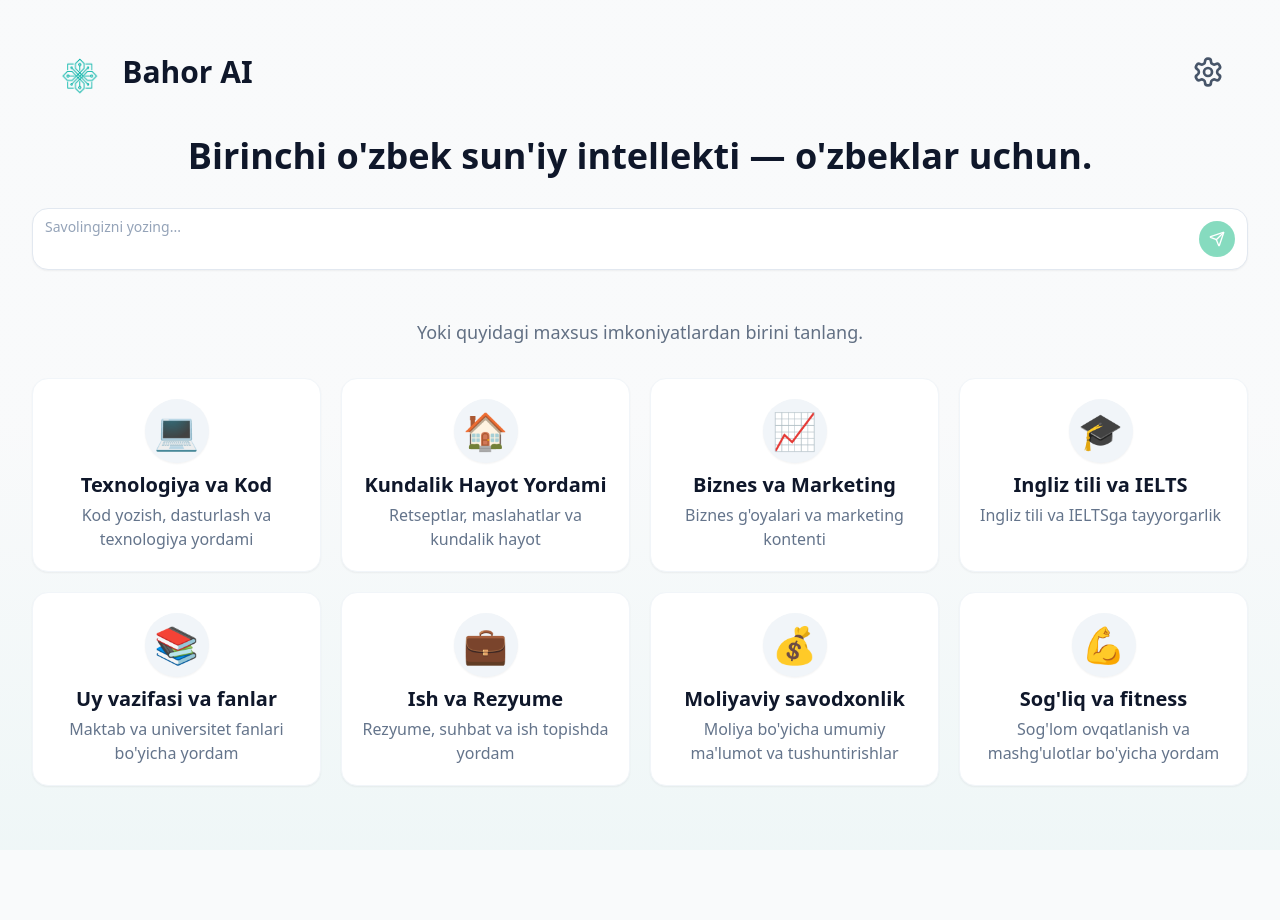
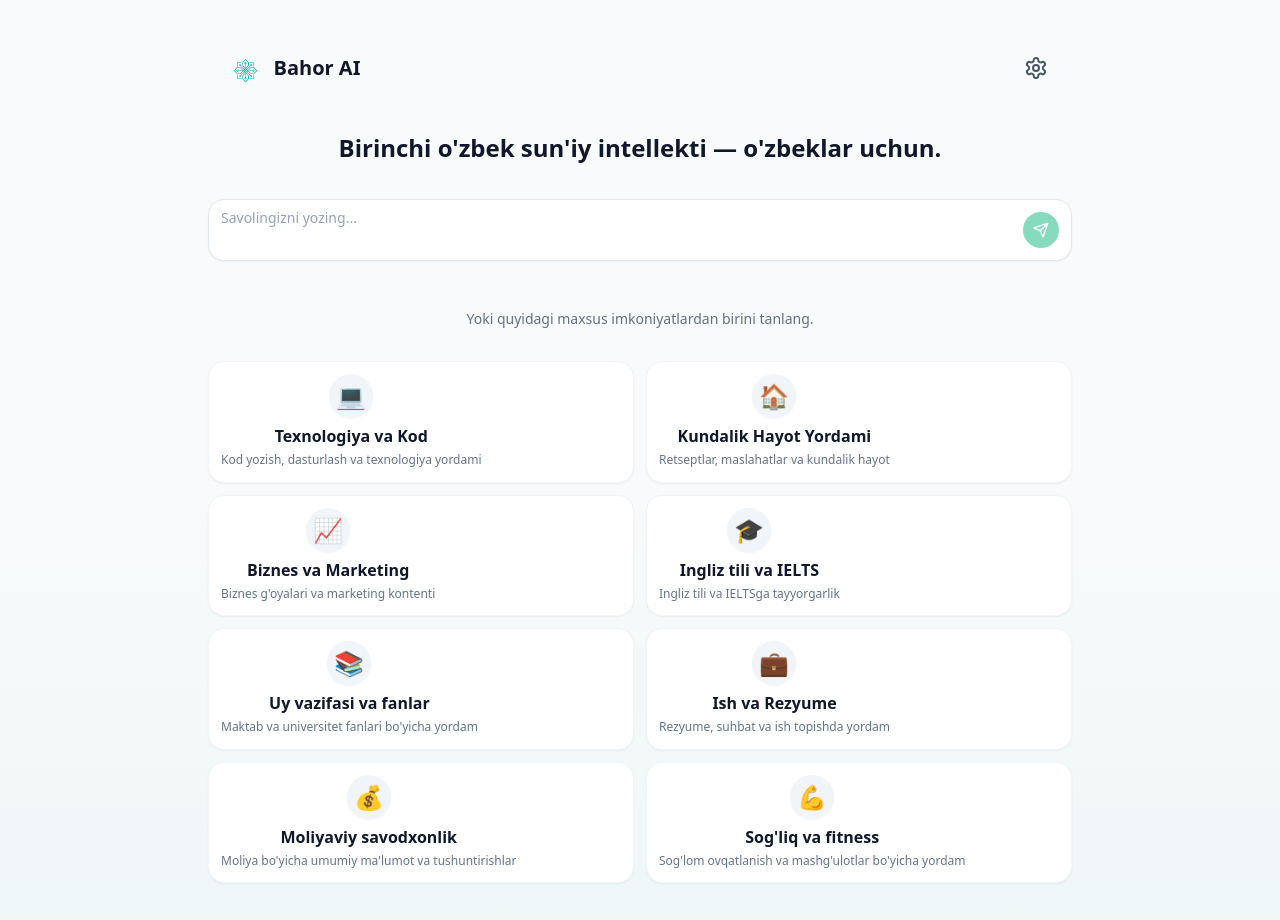
Before and after one commit to shakhzodkuvonovuz-cell/bahor-yordamchi-app, a React (Vite) app: page /modes in a window 1280 px wide. Shown: the top 920 px of the page. Before the commit the page ends 850 px from the top, so only its background shows below. Built offline with nearby package versions, Linux system fonts and the light colour scheme; the HTML template or start-up script is replaced by a standard one.

Commit message:
Reverted to commit 94778f7f421dc86f53728d65f513b9e3a07473bf

```diff
--- a/src/components/ModeCard.tsx
+++ b/src/components/ModeCard.tsx
@@ -15,17 +15,17 @@ export default function ModeCard({ mode, language, onClick }: ModeCardProps) {
   return (
     <button
       onClick={onClick}
-      className="w-full rounded-2xl bg-white dark:bg-slate-900 border border-slate-100 dark:border-slate-800 shadow-sm hover:shadow-md transition-shadow p-3 md:p-4 lg:p-5 flex flex-col gap-2 md:gap-3 text-left active:scale-95"
+      className="w-full rounded-2xl bg-white dark:bg-slate-900 border border-slate-100 dark:border-slate-800 shadow-sm hover:shadow-md transition-shadow p-3 flex flex-col gap-2 text-left active:scale-95"
     >
       <div className="flex flex-col items-center text-center gap-2">
-        <div className="w-11 h-11 md:w-14 md:h-14 lg:w-16 lg:h-16 rounded-full bg-slate-100 dark:bg-slate-800 flex items-center justify-center text-2xl md:text-3xl lg:text-4xl shadow-sm">
+        <div className="w-11 h-11 rounded-full bg-slate-100 dark:bg-slate-800 flex items-center justify-center text-2xl shadow-sm">
           {mode.icon}
         </div>
         <div className="space-y-1">
-          <h3 className="text-base md:text-lg lg:text-xl font-semibold text-slate-900 dark:text-slate-100 leading-tight">
+          <h3 className="text-base font-semibold text-slate-900 dark:text-slate-100 leading-tight">
             {modeTranslation.title}
           </h3>
-          <p className="text-xs md:text-sm lg:text-base text-slate-500 dark:text-slate-400 leading-relaxed line-clamp-2">
+          <p className="text-xs text-slate-500 dark:text-slate-400 leading-relaxed line-clamp-2">
             {modeTranslation.subtitle}
           </p>
         </div>
--- a/src/pages/Home.tsx
+++ b/src/pages/Home.tsx
@@ -28,24 +28,24 @@ export default function Home() {
 
   return (
     <div className="min-h-screen bg-gradient-to-b from-background via-background to-primary/5 dark:to-primary/10">
-      <div className="max-w-4xl md:max-w-5xl lg:max-w-6xl xl:max-w-7xl mx-auto px-4 md:px-6 lg:px-8 py-8 space-y-8">
+      <div className="max-w-4xl mx-auto px-4 py-8 space-y-8">
         {/* Header with App Name and Settings Icon */}
         <div className="flex justify-between items-center px-4 pt-4 pb-2">
-          <div className="flex items-center gap-2 sm:gap-3">
-            <img src={bahorLogo} alt="Bahor AI Logo" className="h-7 w-auto sm:h-8 md:h-10 lg:h-12 object-contain" />
-            <h2 className="text-lg sm:text-xl md:text-2xl lg:text-3xl font-semibold text-slate-900 dark:text-slate-100">Bahor AI</h2>
+          <div className="flex items-center gap-2 sm:gap-2">
+            <img src={bahorLogo} alt="Bahor AI Logo" className="h-7 w-auto sm:h-8 object-contain" />
+            <h2 className="text-lg sm:text-xl font-semibold text-slate-900 dark:text-slate-100">Bahor AI</h2>
           </div>
           <button
             onClick={() => navigate("/settings")}
             className="p-2 hover:bg-slate-100 dark:hover:bg-slate-800 rounded-lg transition-colors"
             aria-label="Sozlamalar"
           >
-            <Settings className="w-6 h-6 md:w-7 md:h-7 lg:w-8 lg:h-8 text-slate-600 dark:text-slate-400" />
+            <Settings className="w-6 h-6 text-slate-600 dark:text-slate-400" />
           </button>
         </div>
 
         {/* Hero Section */}
-        <h1 className="mt-6 text-center text-2xl md:text-3xl lg:text-4xl font-semibold text-slate-900 dark:text-slate-100 leading-relaxed">
+        <h1 className="mt-6 text-center text-2xl font-semibold text-slate-900 dark:text-slate-100 leading-relaxed">
           {t.heroText}
         </h1>
 
@@ -73,13 +73,13 @@ export default function Home() {
 
         {/* Section Title */}
         <div className="text-center pt-4">
-          <p className="text-sm md:text-base lg:text-lg text-muted-foreground font-medium">
+          <p className="text-sm text-muted-foreground font-medium">
             {t.subtitle}
           </p>
         </div>
 
         {/* Feature Grid */}
-        <div className="grid grid-cols-2 md:grid-cols-3 lg:grid-cols-4 gap-3 md:gap-4 lg:gap-5 pb-8">
+        <div className="grid grid-cols-2 gap-3 pb-8">
           {CHAT_MODES.filter((mode) => mode.id !== "general").map((mode) => (
             <ModeCard
               key={mode.id}
```
